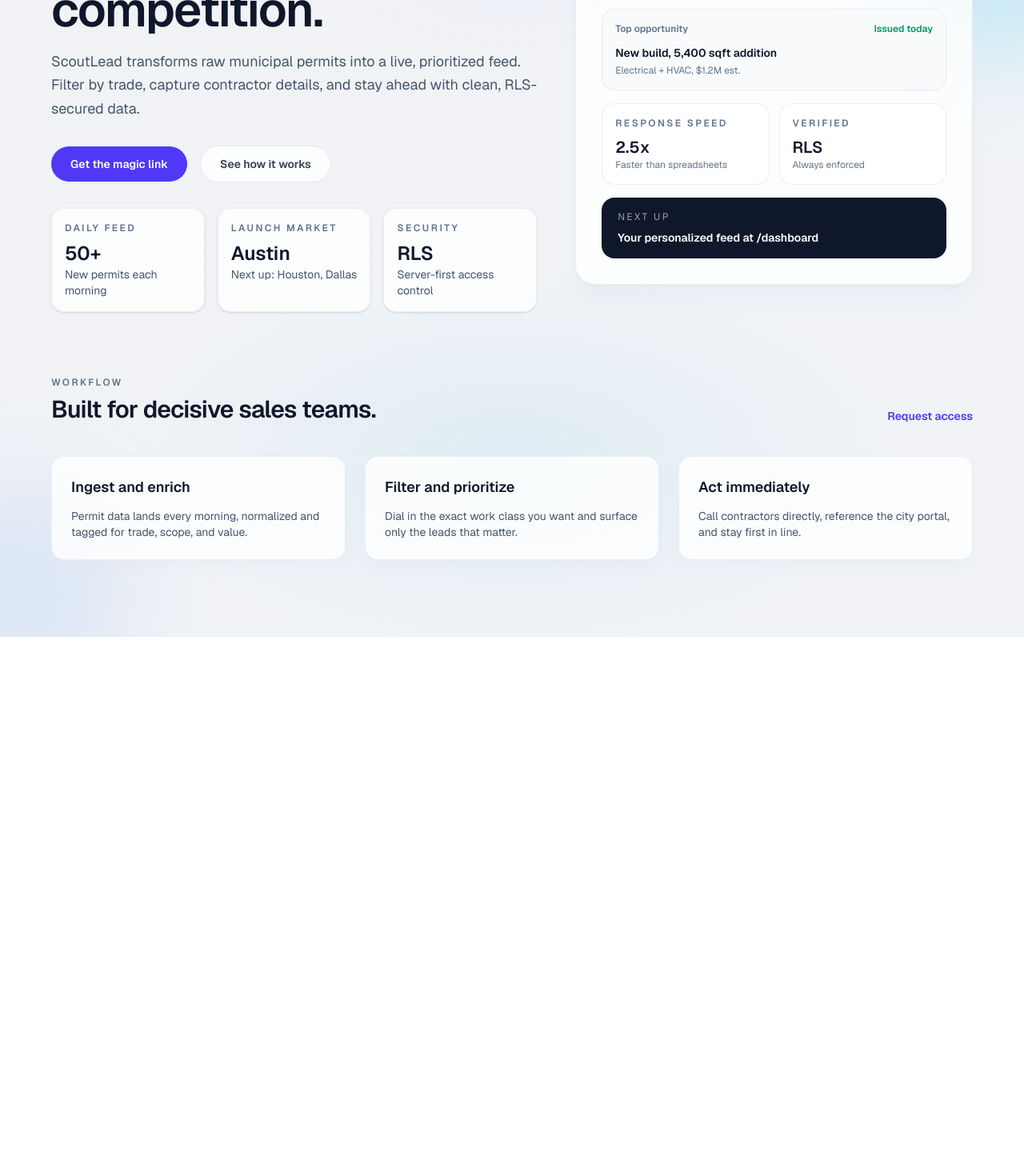
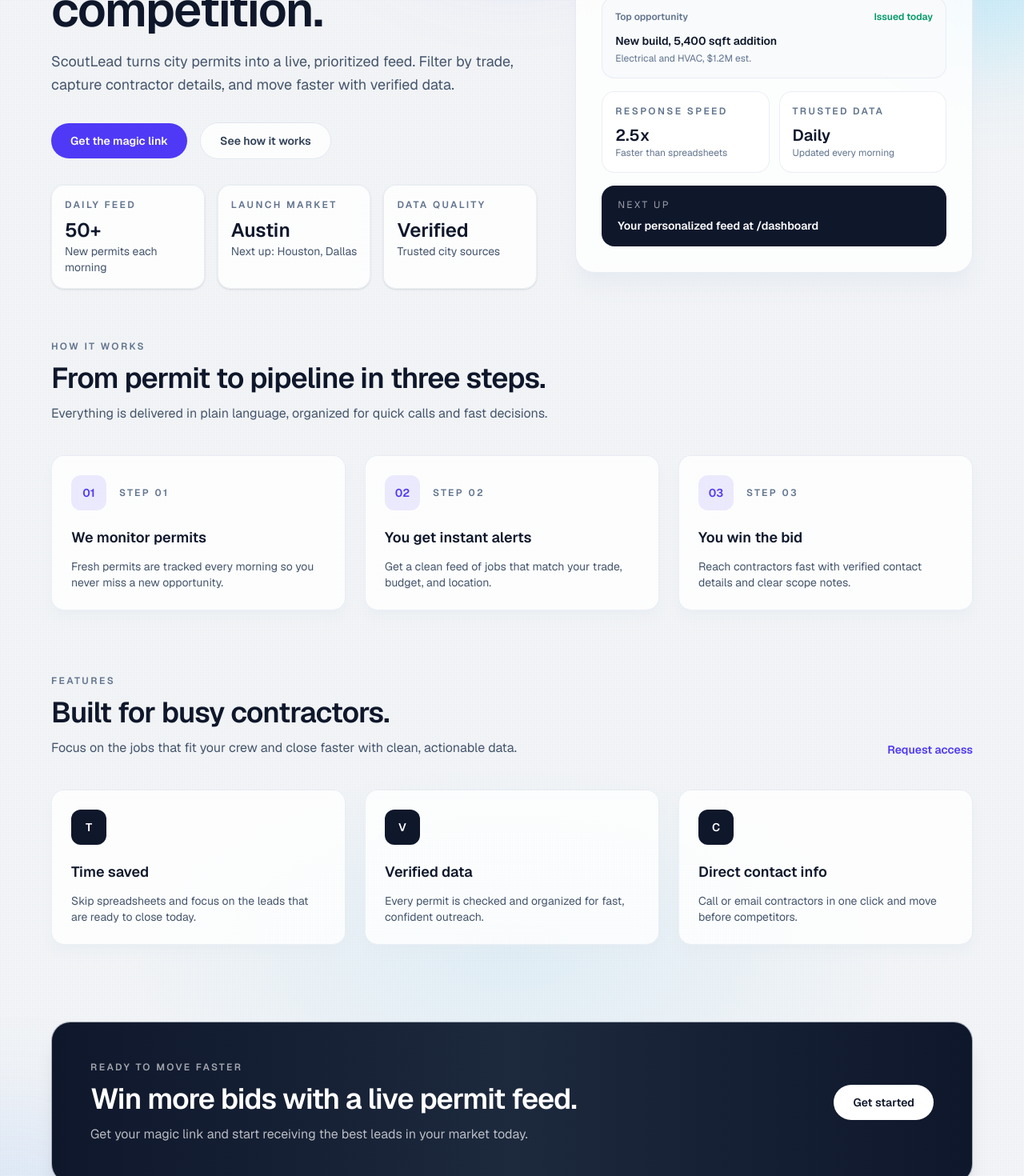
Before and after one commit to muhammadzaid270/scoutlead, a Next.js app in the folder permit-dash/: page / in a window 1280 px wide. Shown: the part 320-1790 px from the top of the page at 80% size. Before the commit the page ends 1116 px from the top, so only its background shows below. Built offline with nearby package versions, Linux system fonts and the light colour scheme.

Commit message:
feat: UI Polish

```diff
--- a/permit-dash/src/app/layout.tsx
+++ b/permit-dash/src/app/layout.tsx
@@ -25,7 +25,7 @@
   return (
     <html
       lang="en"
-      className={`${geistSans.variable} ${geistMono.variable} h-full antialiased`}
+      className={`${geistSans.variable} ${geistMono.variable} h-full antialiased scroll-smooth`}
     >
       <body className="min-h-full flex flex-col">{children}</body>
     </html>
--- a/permit-dash/src/app/page.tsx
+++ b/permit-dash/src/app/page.tsx
@@ -1,17 +1,38 @@
 import Link from 'next/link'
 
-const workflowSteps = [
+const howItWorksSteps = [
   {
-    title: 'Ingest and enrich',
-    copy: 'Permit data lands every morning, normalized and tagged for trade, scope, and value.',
+    step: '01',
+    title: 'We monitor permits',
+    copy: 'Fresh permits are tracked every morning so you never miss a new opportunity.',
   },
   {
-    title: 'Filter and prioritize',
-    copy: 'Dial in the exact work class you want and surface only the leads that matter.',
+    step: '02',
+    title: 'You get instant alerts',
+    copy: 'Get a clean feed of jobs that match your trade, budget, and location.',
   },
   {
-    title: 'Act immediately',
-    copy: 'Call contractors directly, reference the city portal, and stay first in line.',
+    step: '03',
+    title: 'You win the bid',
+    copy: 'Reach contractors fast with verified contact details and clear scope notes.',
+  },
+]
+
+const featureCards = [
+  {
+    icon: 'T',
+    title: 'Time saved',
+    copy: 'Skip spreadsheets and focus on the leads that are ready to close today.',
+  },
+  {
+    icon: 'V',
+    title: 'Verified data',
+    copy: 'Every permit is checked and organized for fast, confident outreach.',
+  },
+  {
+    icon: 'C',
+    title: 'Direct contact info',
+    copy: 'Call or email contractors in one click and move before competitors.',
   },
 ]
 
@@ -33,13 +54,21 @@
         />
 
         <header className="relative z-10 px-6 py-8 sm:px-8">
-          <div className="mx-auto flex max-w-6xl items-center justify-between">
+          <div className="mx-auto flex max-w-6xl items-center justify-between gap-6">
             <div className="flex items-center gap-3">
               <div className="flex h-10 w-10 items-center justify-center rounded-xl bg-slate-900 text-sm font-semibold text-white shadow-sm">
                 SL
               </div>
               <span className="text-lg font-semibold tracking-tight text-slate-900">ScoutLead</span>
             </div>
+            <nav className="hidden items-center gap-6 text-sm font-semibold text-slate-600 md:flex">
+              <a className="transition-all duration-300 ease-in-out hover:text-slate-900" href="#how-it-works">
+                How it works
+              </a>
+              <a className="transition-all duration-300 ease-in-out hover:text-slate-900" href="#features">
+                Features
+              </a>
+            </nav>
             <Link
               href="/login"
               className="inline-flex items-center justify-center rounded-full bg-indigo-600 px-5 py-2 text-sm font-semibold text-white transition-all duration-300 ease-in-out hover:-translate-y-1 hover:bg-indigo-500 hover:shadow-lg active:scale-95"
@@ -49,7 +78,7 @@
           </div>
         </header>
 
-        <section className="relative z-10 px-6 pb-20 pt-6 sm:px-8">
+        <section className="relative z-10 px-6 pb-16 pt-6 sm:px-8">
           <div className="mx-auto grid max-w-6xl items-center gap-12 lg:grid-cols-[1.1fr_0.9fr]">
             <div className="space-y-8">
               <div className="space-y-5">
@@ -63,8 +92,8 @@
                   Delivered before the competition.
                 </h1>
                 <p className="text-base leading-relaxed text-slate-600 sm:text-lg animate-fade-in-up animate-fade-in-up-delay-2">
-                  ScoutLead transforms raw municipal permits into a live, prioritized feed. Filter by
-                  trade, capture contractor details, and stay ahead with clean, RLS-secured data.
+                  ScoutLead turns city permits into a live, prioritized feed. Filter by trade, capture
+                  contractor details, and move faster with verified data.
                 </p>
               </div>
               <div className="flex flex-wrap items-center gap-4 animate-fade-in-up animate-fade-in-up-delay-3">
@@ -75,7 +104,7 @@
                   Get the magic link
                 </Link>
                 <a
-                  href="#features"
+                  href="#how-it-works"
                   className="inline-flex items-center justify-center rounded-full border border-slate-200 bg-white/80 px-6 py-3 text-sm font-semibold text-slate-700 transition-all duration-300 ease-in-out hover:-translate-y-1 hover:bg-white hover:shadow-lg"
                 >
                   See how it works
@@ -93,9 +122,9 @@
                   <p className="text-sm text-slate-600">Next up: Houston, Dallas</p>
                 </div>
                 <div className="rounded-2xl border border-slate-200/70 bg-white/80 p-4 shadow-sm">
-                  <p className="text-xs font-semibold uppercase tracking-[0.2em] text-slate-500">Security</p>
-                  <p className="mt-2 text-2xl font-semibold text-slate-900">RLS</p>
-                  <p className="text-sm text-slate-600">Server-first access control</p>
+                  <p className="text-xs font-semibold uppercase tracking-[0.2em] text-slate-500">Data quality</p>
+                  <p className="mt-2 text-2xl font-semibold text-slate-900">Verified</p>
+                  <p className="text-sm text-slate-600">Trusted city sources</p>
                 </div>
               </div>
             </div>
@@ -118,7 +147,7 @@
                     <span className="text-emerald-600">Issued today</span>
                   </div>
                   <p className="mt-3 text-sm font-semibold text-slate-900">New build, 5,400 sqft addition</p>
-                  <p className="mt-1 text-xs text-slate-500">Electrical + HVAC, $1.2M est.</p>
+                  <p className="mt-1 text-xs text-slate-500">Electrical and HVAC, $1.2M est.</p>
                 </div>
                 <div className="grid gap-3 sm:grid-cols-2">
                   <div className="rounded-2xl border border-slate-200/70 bg-white p-4">
@@ -127,9 +156,9 @@
                     <p className="text-xs text-slate-500">Faster than spreadsheets</p>
                   </div>
                   <div className="rounded-2xl border border-slate-200/70 bg-white p-4">
-                    <p className="text-xs font-semibold uppercase tracking-[0.2em] text-slate-500">Verified</p>
-                    <p className="mt-2 text-xl font-semibold text-slate-900">RLS</p>
-                    <p className="text-xs text-slate-500">Always enforced</p>
+                    <p className="text-xs font-semibold uppercase tracking-[0.2em] text-slate-500">Trusted data</p>
+                    <p className="mt-2 text-xl font-semibold text-slate-900">Daily</p>
+                    <p className="text-xs text-slate-500">Updated every morning</p>
                   </div>
                 </div>
                 <div className="rounded-2xl bg-slate-900 px-5 py-4 text-white">
@@ -141,14 +170,50 @@
           </div>
         </section>
 
+        <section id="how-it-works" className="relative z-10 px-6 pb-20 sm:px-8">
+          <div className="mx-auto max-w-6xl">
+            <div className="mb-10 max-w-2xl space-y-3 animate-fade-in-up">
+              <p className="text-xs font-semibold uppercase tracking-[0.2em] text-slate-500">How it works</p>
+              <h2 className="text-3xl font-semibold tracking-tight text-slate-900 sm:text-4xl">
+                From permit to pipeline in three steps.
+              </h2>
+              <p className="text-sm text-slate-600 sm:text-base">
+                Everything is delivered in plain language, organized for quick calls and fast decisions.
+              </p>
+            </div>
+            <div className="grid gap-6 md:grid-cols-3">
+              {howItWorksSteps.map((step) => (
+                <div
+                  key={step.title}
+                  className="group rounded-2xl border border-slate-200/70 bg-white/80 p-6 shadow-lg shadow-slate-200/40 transition-all duration-300 ease-in-out hover:-translate-y-1 hover:shadow-lg"
+                >
+                  <div className="flex items-center gap-4">
+                    <span className="flex h-11 w-11 items-center justify-center rounded-xl bg-indigo-600/10 text-sm font-semibold text-indigo-600 transition-transform duration-300 group-hover:scale-110">
+                      {step.step}
+                    </span>
+                    <p className="text-xs font-semibold uppercase tracking-[0.2em] text-slate-500">
+                      Step {step.step}
+                    </p>
+                  </div>
+                  <h3 className="mt-5 text-lg font-semibold text-slate-900">{step.title}</h3>
+                  <p className="mt-3 text-sm text-slate-600">{step.copy}</p>
+                </div>
+              ))}
+            </div>
+          </div>
+        </section>
+
         <section id="features" className="relative z-10 px-6 pb-24 sm:px-8">
           <div className="mx-auto max-w-6xl">
             <div className="mb-10 flex flex-col gap-3 md:flex-row md:items-end md:justify-between">
-              <div>
-                <p className="text-xs font-semibold uppercase tracking-[0.2em] text-slate-500">Workflow</p>
-                <h2 className="mt-2 text-3xl font-semibold tracking-tight text-slate-900">
-                  Built for decisive sales teams.
+              <div className="space-y-3">
+                <p className="text-xs font-semibold uppercase tracking-[0.2em] text-slate-500">Features</p>
+                <h2 className="text-3xl font-semibold tracking-tight text-slate-900 sm:text-4xl">
+                  Built for busy contractors.
                 </h2>
+                <p className="text-sm text-slate-600 sm:text-base">
+                  Focus on the jobs that fit your crew and close faster with clean, actionable data.
+                </p>
               </div>
               <Link
                 href="/login"
@@ -158,15 +223,40 @@
               </Link>
             </div>
             <div className="grid gap-6 md:grid-cols-3">
-              {workflowSteps.map((item) => (
+              {featureCards.map((feature) => (
                 <div
-                  key={item.title}
-                  className="rounded-2xl border border-slate-200/70 bg-white/80 p-6 shadow-lg shadow-slate-200/40 transition-all duration-300 ease-in-out hover:-translate-y-1 hover:shadow-xl"
+                  key={feature.title}
+                  className="group rounded-2xl border border-slate-200/70 bg-white/80 p-6 shadow-lg shadow-slate-200/40 transition-all duration-300 ease-in-out hover:-translate-y-1 hover:shadow-lg"
                 >
-                  <h3 className="text-lg font-semibold text-slate-900">{item.title}</h3>
-                  <p className="mt-3 text-sm text-slate-600">{item.copy}</p>
+                  <span className="flex h-11 w-11 items-center justify-center rounded-xl bg-slate-900 text-sm font-semibold text-white transition-transform duration-300 group-hover:scale-110">
+                    {feature.icon}
+                  </span>
+                  <h3 className="mt-5 text-lg font-semibold text-slate-900">{feature.title}</h3>
+                  <p className="mt-3 text-sm text-slate-600">{feature.copy}</p>
                 </div>
               ))}
+            </div>
+          </div>
+        </section>
+
+        <section id="cta" className="relative z-10 px-6 pb-24 sm:px-8">
+          <div className="mx-auto max-w-6xl">
+            <div className="flex flex-col gap-8 rounded-3xl border border-slate-200/70 bg-gradient-to-r from-slate-900 via-slate-800 to-slate-900 p-10 text-white shadow-xl sm:p-12 md:flex-row md:items-center md:justify-between">
+              <div className="space-y-3">
+                <p className="text-xs font-semibold uppercase tracking-[0.2em] text-white/60">Ready to move faster</p>
+                <h2 className="text-3xl font-semibold tracking-tight sm:text-4xl">
+                  Win more bids with a live permit feed.
+                </h2>
+                <p className="text-sm text-white/70 sm:text-base">
+                  Get your magic link and start receiving the best leads in your market today.
+                </p>
+              </div>
+              <Link
+                href="/login"
+                className="inline-flex items-center justify-center rounded-full bg-white px-6 py-3 text-sm font-semibold text-slate-900 transition-all duration-300 ease-in-out hover:-translate-y-1 hover:bg-slate-100 hover:shadow-lg active:scale-95"
+              >
+                Get started
+              </Link>
             </div>
           </div>
         </section>
```
